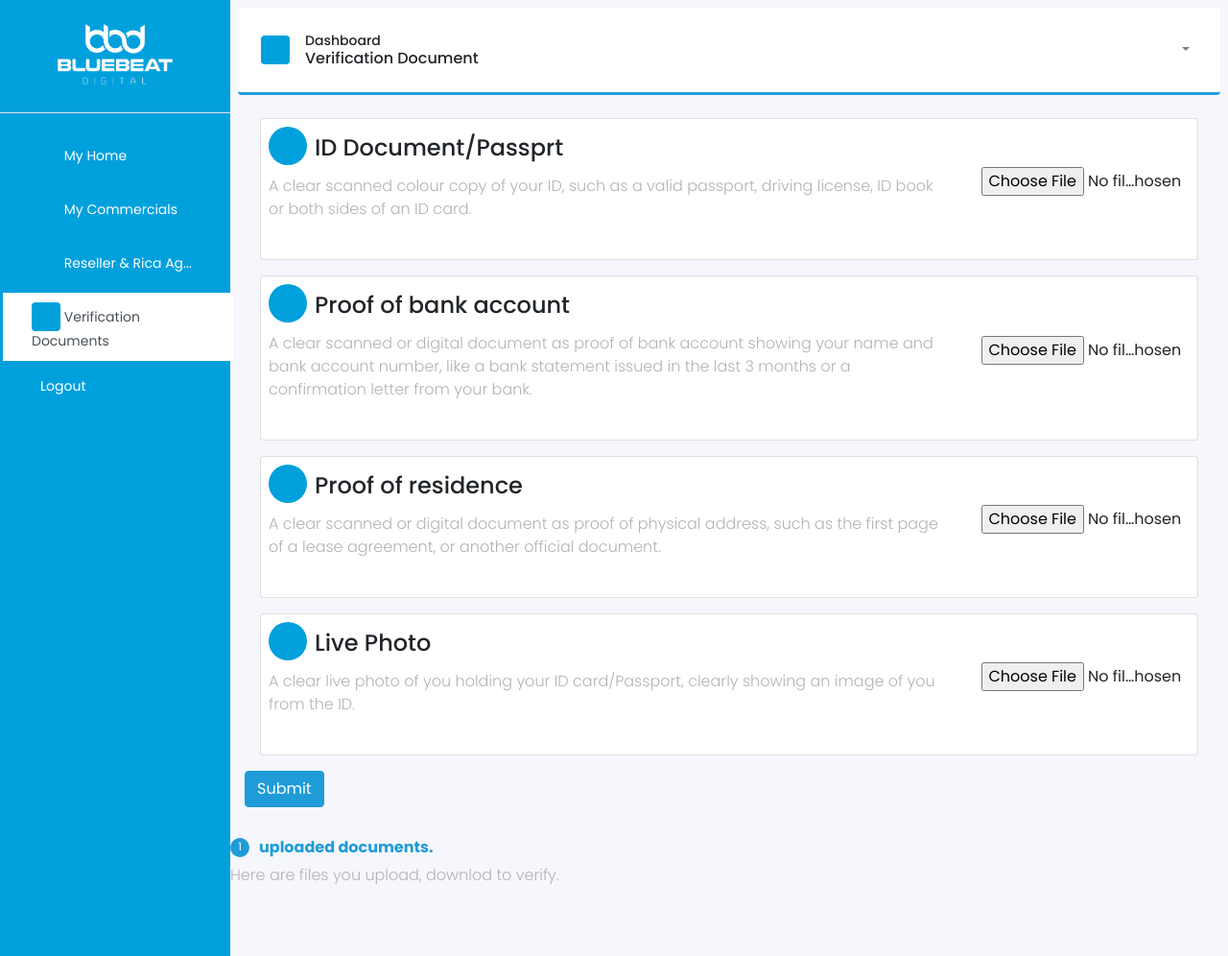
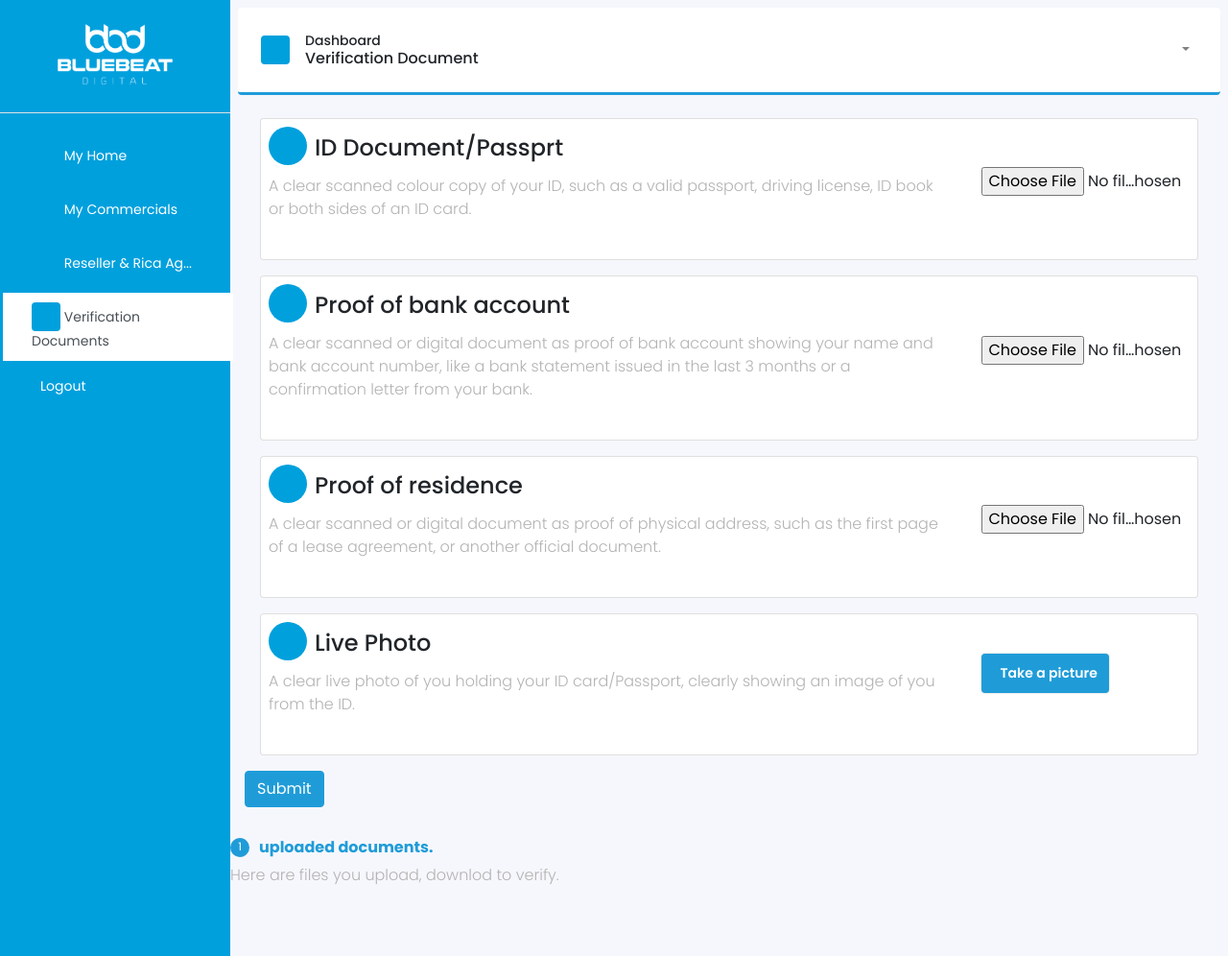
Before and after one commit to Analytics-Advertising/bluebeat, a Django app: page /dealer/verification-documents in a window 1280 px wide. Shown: the whole page at 96% size. Run offline with Django 5.2, Linux system fonts and the light colour scheme; data that the repository does not hold is empty; some libraries are stand-ins or nearby versions.

Commit message:
:sparkles: edited Live photo input

```diff
--- a/templates/dealer/index_dealer.html
+++ b/templates/dealer/index_dealer.html
@@ -61,7 +61,7 @@
 
                 <a href="{% url 'verification-documents' %}" class="list-group-item list-group-item-action fw-bold second-text {% if not request.resolver_match.url_name == 'verification-documents' %} bg-transparent text-white {% endif %}" >
                     <span class="icon-square">
-                        <i class="fas fa-users m-icon-force"></i>
+                        <i class="fas fa-check m-icon-force"></i>
                     </span>
                     Verification Documents
                 </a>
--- a/templates/dealer/verification_documents/verification_documents.html
+++ b/templates/dealer/verification_documents/verification_documents.html
@@ -40,31 +40,34 @@
   }
 
 
-    .custom-file-input {
-      color: transparent;
+  .file-input__input {
+    width: 0.1px;
+    height: 0.1px;
+    opacity: 0;
+    overflow: hidden;
+    position: absolute;
+    z-index: -1;
   }
-    .custom-file-input::-webkit-file-upload-button {
-      visibility: hidden;
+
+  .file-input__label {
+    cursor: pointer;
+    display: inline-flex;
+    align-items: center;
+    border-radius: 4px;
+    font-size: 14px;
+    font-weight: 600;
+    color: #fff;
+    font-size: 14px;
+    padding: 10px 12px;
+    background-color: #1F9CD8;
+    box-shadow: 0px 0px 2px rgba(0, 0, 0, 0.25);
   }
-    .custom-file-input::before {
-      content: 'Select File';
-      display: inline-block;
-      background: #007bff;
-      color: white;
-      padding: 6px 12px;
-      outline: none;
-      white-space: nowrap;
-      cursor: pointer;
-      border: 1px solid #007bff;
-      border-radius: 4px;
-      font-size: 16px;
+
+  .file-input__label svg {
+    height: 16px;
+    margin-right: 4px;
   }
-    .custom-file-input:hover::before {
-      background: #0056b3;
-    }
-    .custom-file-input:active::before {
-      background: #0056b3;
-    }
+
   </style>
 
 
@@ -161,7 +164,7 @@
           <div class="col-md-9">
             <div class="d-flex">
               <div class="applicant-initials">
-                <i class="fas fa-file-lines solid"></i>
+                <i class="fas fa-camera solid"></i>
               </div>
               <div class="ml-2">
                 <h4 class="mt-2">Live Photo</h4>
@@ -172,17 +175,24 @@
             </p>
           </div>
           <div class="col-md-3 d-flex align-items-center">
+            <div class="file-input">
               <input
                 type="file"
                  name="live_photo"
                     id="live_photo"
-              class="form-control-file"
                     accept="image/*"
                     capture="environment"
+                class="file-input__input"
               />
+              <label class="file-input__label" for="file-input">
+                <i class="fas fa-camera solid mr-2"></i>
+                <span>Take a picture</span></label
+              >
             </div>
           </div>
         </div>
+      </div>
+
 
 
 
```
Also changed, not shown: 1 other file. Lines whose indentation alone changed are shown as unchanged.
